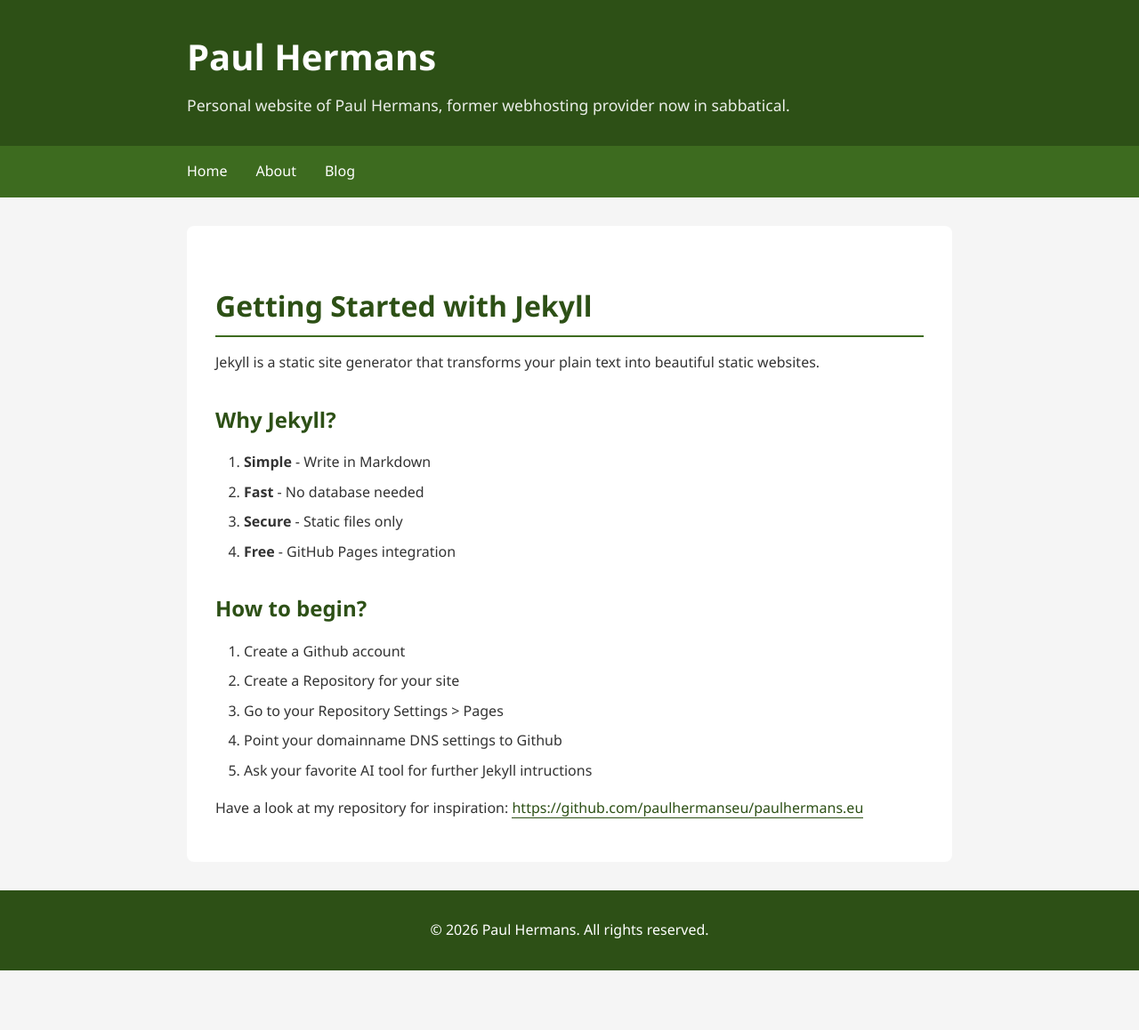
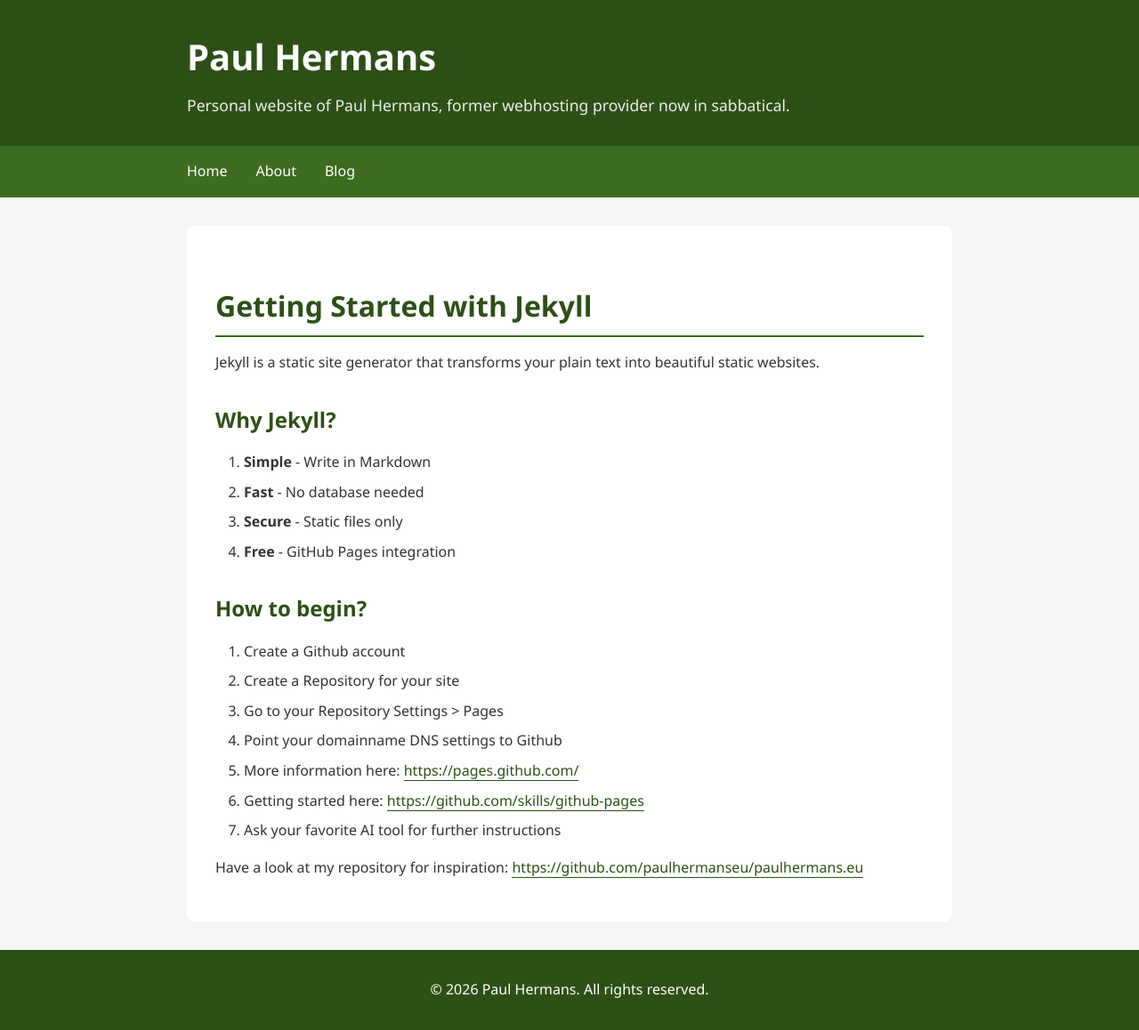
Before and after one commit to paulhermanseu/paulhermans.eu, a Jekyll site: the page built from _posts/2026-04-17-getting-started-with-jekyll.md, in a window 1280 px wide. Shown: the whole page at 89% size. Built offline with Jekyll 4.4.1, drawn with Linux system fonts in a browser that asks for light colours; nearby versions of some CDN libraries; before the commit the page ends 1091 px from its top, so only the background shows below that.

Commit message:
Update 2026-04-17-getting-started-with-jekyll.md

```diff
--- a/_posts/2026-04-17-getting-started-with-jekyll.md
+++ b/_posts/2026-04-17-getting-started-with-jekyll.md
@@ -22,6 +22,8 @@ Jekyll is a static site generator that transforms your plain text into beautiful
 2. Create a Repository for your site
 3. Go to your Repository Settings > Pages
 4. Point your domainname DNS settings to Github
-5. Ask your favorite AI tool for further Jekyll intructions
+5. More information here: [https://pages.github.com/](https://pages.github.com/)
+6. Getting started here: [https://github.com/skills/github-pages](https://github.com/skills/github-pages)
+7. Ask your favorite AI tool for further instructions
 
 Have a look at my repository for inspiration: [https://github.com/paulhermanseu/paulhermans.eu](https://github.com/paulhermanseu/paulhermans.eu)
```
